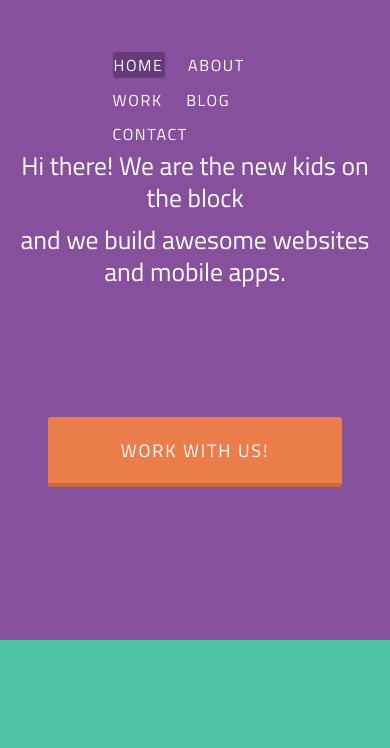
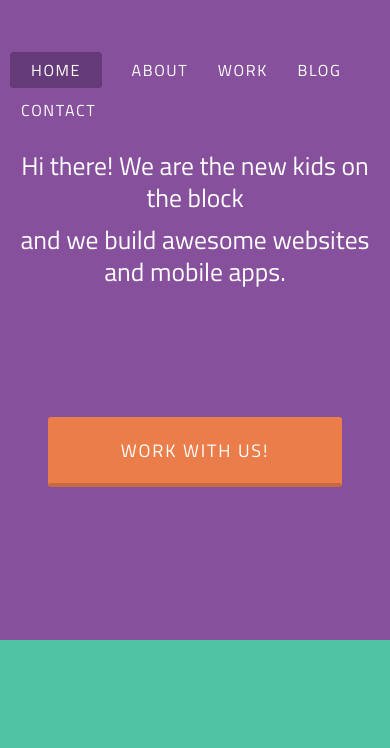
Before and after one commit to ShaRay/cuda, a website: page index.html in a window 390 px wide. Shown: the part 96-844 px from the top of the page. Drawn offline with Linux system fonts and the light colour scheme.

Commit message:
trying more responsive things

```diff
--- a/assets/scss/modules/main-nav.scss
+++ b/assets/scss/modules/main-nav.scss
@@ -1,7 +1,7 @@
 .main-nav {
   float: right;
   margin-top: 3.4375rem; // 55/16
-}
+
     a {
     color: $white;
     display: inline-block;
@@ -26,6 +26,7 @@
       margin-left: 1rem;
     }
   }
+}
 
 .last-item {
   margin-right: 3.125rem; //50/16
@@ -35,14 +36,14 @@
 @media only screen and (max-width: 969px) and (min-width: 320px) {
   .main-nav {
     float: none;
-    margin: auto;
+    margin: 0 auto;
     padding: 0;
-    width: 50%;
+    transition: none;
     }
 
   .main-nav li {
     display: inline-block;
-    margin: 0 0 0 10px;
+    margin: 0 0 0 5px;
     padding: 5px;
     text-align: center;
   }
@@ -54,31 +55,4 @@
     margin: 0 auto;
     padding: 0;
   }
-
-  a:current {
-    border: none;
-  }
-
 }
-
-//@media only screen and (max-width: 970px) {
-  //.main-nav {
-  //  float: right;
-
-  //  a {
-      //color: $white;
-      //display: inline-block;
-    //  text-decoration: none;
-      //transition: all 240ms ease-out;
-
-
-    //a:hover,
-    //a.current {
-      //border: 1px solid $eminence;
-      //border-radius: 3px;
-      //background-color: $eminence;
-      //padding: 0.3125rem 1.25rem; // 5/16 20/16
-    //  }
-  //  }
-//  }
-//}
```
Also changed, not shown: dist/css/application.css.
